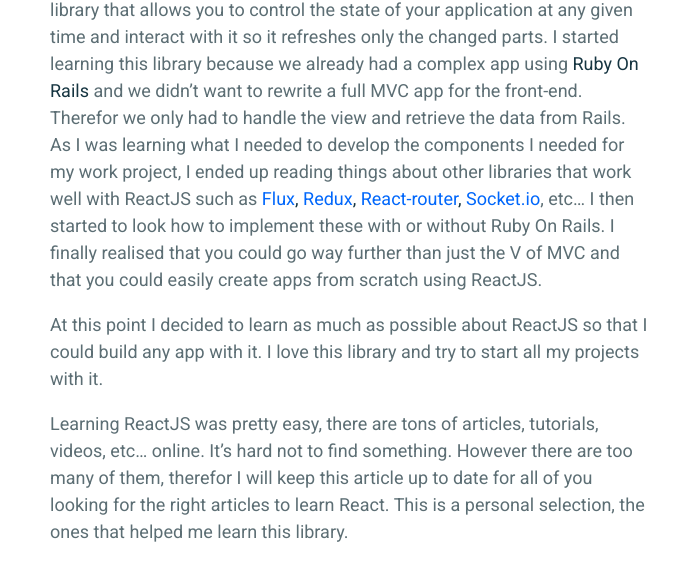
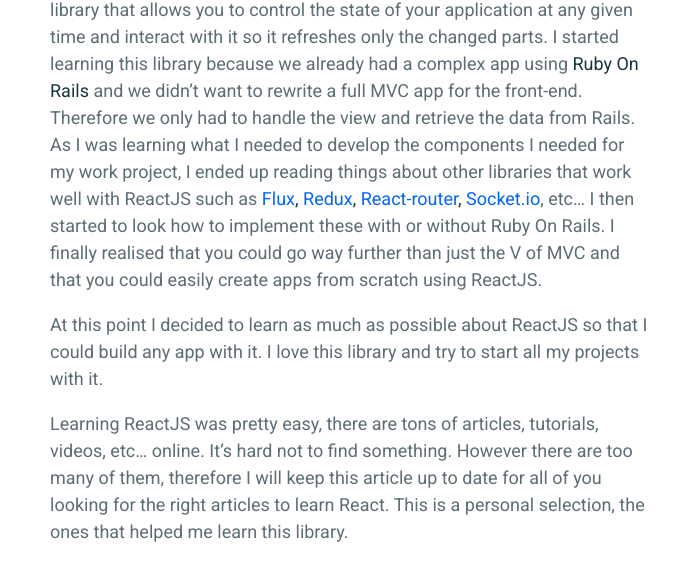
Before and after one commit to nicolasthy/nicolasthy.github.io, a Jekyll site: the page built from _posts/2016-02-24-react-learning-center.markdown, in a window 1280 px wide. Shown: the part 644-1213 px from the top of the page, without its empty margins (290-971 px from the left). Built offline with Jekyll 4.4.1, drawn with Linux system fonts in a browser that asks for light colours.

Commit message:
fix spelling

```diff
--- a/_posts/2016-02-24-react-learning-center.markdown
+++ b/_posts/2016-02-24-react-learning-center.markdown
@@ -13,11 +13,11 @@
 
 I have been learning and working on **[ReactJS](https://facebook.github.io/react/)** projects for the past 6 months and I decided it was the time to start sharing my experience on this kind of new library that has been in spotlight for the past months. To be honest this is the first Javascript library that I've used other than **jQuery** so I was very excited to learn it.
 
-ReactJS is explained as being the V in **[MVC](https://en.wikipedia.org/wiki/Model%E2%80%93view%E2%80%93controller)**. It's a powerful **Javascript** library that allows you to control the state of your application at any given time and interact with it so it refreshes only the changed parts. I started learning this library because we already had a complex app using **Ruby On Rails** and we didn't want to rewrite a full MVC app for the front-end. Therefor we only had to handle the view and retrieve the data from Rails. As I was learning what I needed to develop the components I needed for my work project, I ended up reading things about other libraries that work well with ReactJS such as **[Flux](https://facebook.github.io/flux/), [Redux](http://redux.js.org/), [React-router](https://github.com/reactjs/react-router), [Socket.io](http://socket.io/)**, etc... I then started to look how to implement these with or without Ruby On Rails. I finally realised that you could go way further than just the V of MVC and that you could easily create apps from scratch using ReactJS.
+ReactJS is explained as being the V in **[MVC](https://en.wikipedia.org/wiki/Model%E2%80%93view%E2%80%93controller)**. It's a powerful **Javascript** library that allows you to control the state of your application at any given time and interact with it so it refreshes only the changed parts. I started learning this library because we already had a complex app using **Ruby On Rails** and we didn't want to rewrite a full MVC app for the front-end. Therefore we only had to handle the view and retrieve the data from Rails. As I was learning what I needed to develop the components I needed for my work project, I ended up reading things about other libraries that work well with ReactJS such as **[Flux](https://facebook.github.io/flux/), [Redux](http://redux.js.org/), [React-router](https://github.com/reactjs/react-router), [Socket.io](http://socket.io/)**, etc... I then started to look how to implement these with or without Ruby On Rails. I finally realised that you could go way further than just the V of MVC and that you could easily create apps from scratch using ReactJS.
 
 At this point I decided to learn as much as possible about ReactJS so that I could build any app with it. I love this library and try to start all my projects with it.
 
-Learning ReactJS was pretty easy, there are tons of articles, tutorials, videos, etc... online. It's hard not to find something. However there are too many of them, therefor I will keep this article up to date for all of you looking for the right articles to learn React. This is a personal selection, the ones that helped me learn this library.
+Learning ReactJS was pretty easy, there are tons of articles, tutorials, videos, etc... online. It's hard not to find something. However there are too many of them, therefore I will keep this article up to date for all of you looking for the right articles to learn React. This is a personal selection, the ones that helped me learn this library.
 
 ## ReactJS
 * [React Official Docs](https://facebook.github.io/react/docs/getting-started.html)
```
